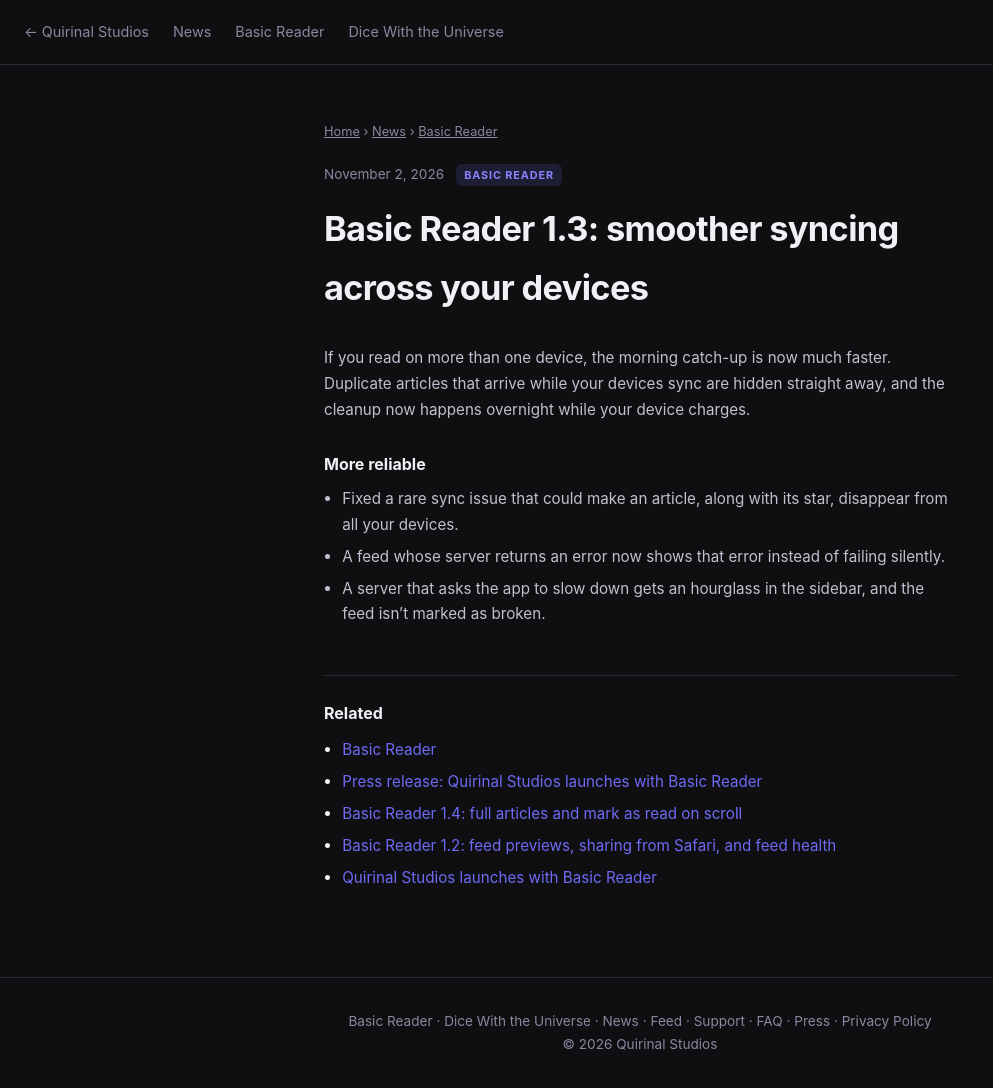
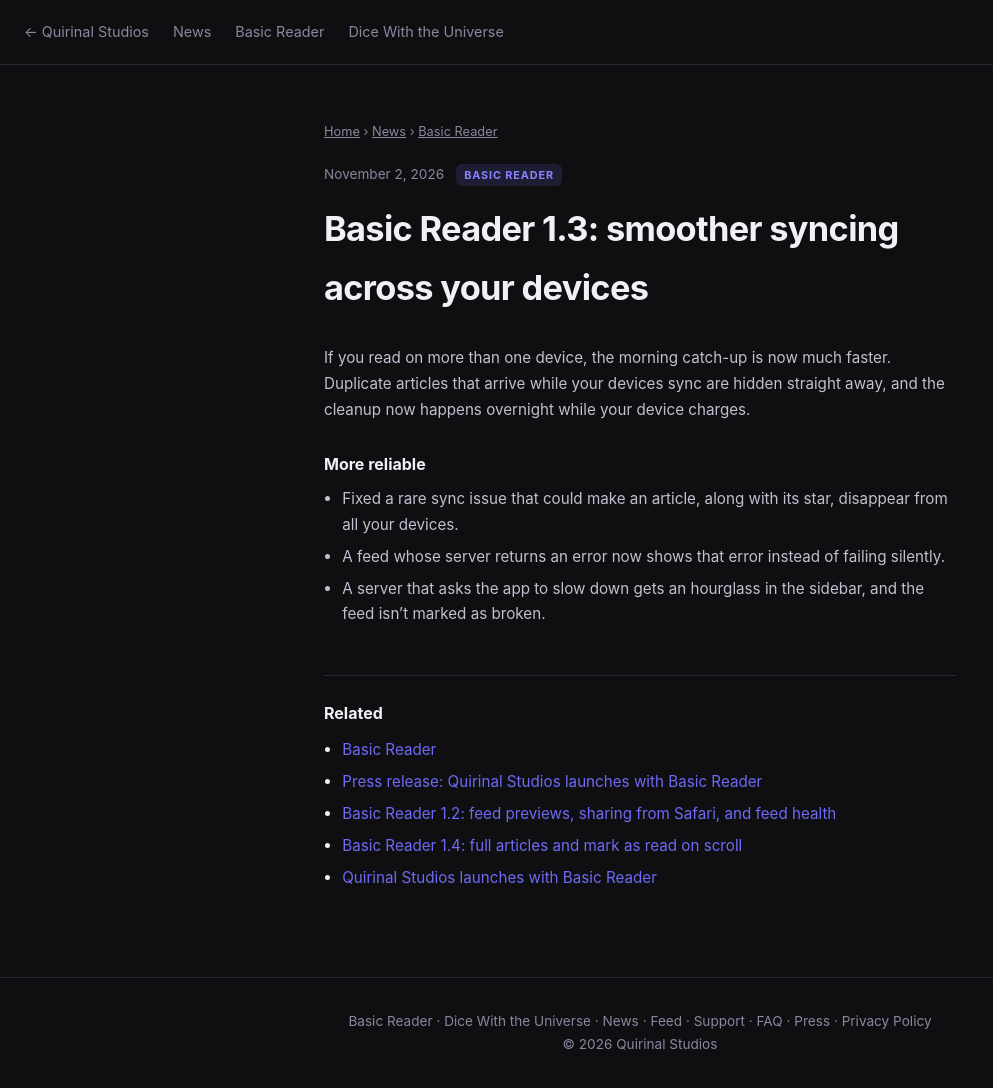
Before and after one commit to LeanderQ/quirinalstudios.github.io, a Jekyll site: the page built from _posts/2026-11-02-basic-reader-1-3.md, in a window 1280 px wide. Shown: the whole page, without its empty margins (0-993 px from the left). Built offline with Jekyll 4.4.1, drawn with Linux system fonts in a browser that asks for light colours.

Commit message:
Space the app news lists and link neighbouring posts in Related
Co-Authored-By: Claude Sonnet 5.5 <noreply@anthropic.com>

```diff
--- a/_layouts/post.html
+++ b/_layouts/post.html
@@ -173,11 +173,24 @@
         <li><a href="/dice-with-the-universe/">Dice With the Universe</a></li>
         <li><a href="/press/dice-with-the-universe-launch/">Press release: Dice With the Universe</a></li>
         {% endif %}
+        {% assign posts = site.categories[topic] %}
+        {% for post in posts %}{% if post.url == page.url %}{% assign here = forloop.index0 %}{% endif %}{% endfor %}
+        {% comment %}Posts are newest first. Link the one before this, the one after, then the newest.{% endcomment %}
+        {% assign older = here | plus: 1 %}
+        {% assign newer = here | minus: 1 %}
+        {% capture order %}{{ older }},{{ newer }},0,1,2,3{% endcapture %}
+        {% assign candidates = order | split: "," %}
+        {% assign used = "|" %}
         {% assign shown = 0 %}
-        {% for post in site.categories[topic] %}
-          {% if post.url != page.url and shown < 3 %}
-            <li><a href="{{ post.url }}">{{ post.title | escape }}</a></li>
-            {% assign shown = shown | plus: 1 %}
+        {% for candidate in candidates %}
+          {% assign i = candidate | plus: 0 %}
+          {% capture key %}|{{ i }}|{% endcapture %}
+          {% if shown < 3 and i >= 0 and i < posts.size and i != here %}
+            {% unless used contains key %}
+              <li><a href="{{ posts[i].url }}">{{ posts[i].title | escape }}</a></li>
+              {% assign used = used | append: key %}
+              {% assign shown = shown | plus: 1 %}
+            {% endunless %}
           {% endif %}
         {% endfor %}
         {% if shown == 0 %}<li><a href="/news/">All news</a></li>{% endif %}
--- a/basic-reader/index.html
+++ b/basic-reader/index.html
@@ -382,6 +382,7 @@ layout: null
       .free-callout-inner { flex-direction: column; gap: 8px; }
     }
     nav { display: flex; flex-wrap: wrap; gap: 8px 24px; }
+    .app-news { margin-top: 56px; }
     .app-news ul { list-style: none; padding: 0; margin: 0 0 56px; }
     .app-news li { padding: 10px 0; border-bottom: 1px solid var(--border); }
   </style>
--- a/dice-with-the-universe/index.html
+++ b/dice-with-the-universe/index.html
@@ -402,6 +402,7 @@ layout: null
     footer a { color: var(--muted); }
     footer a:hover { color: var(--text); }
     nav { display: flex; flex-wrap: wrap; gap: 8px 24px; }
+    .app-news { margin-top: 56px; }
     .app-news ul { list-style: none; padding: 0; margin: 0 0 56px; }
     .app-news li { padding: 10px 0; border-bottom: 1px solid var(--border); }
   </style>
```
